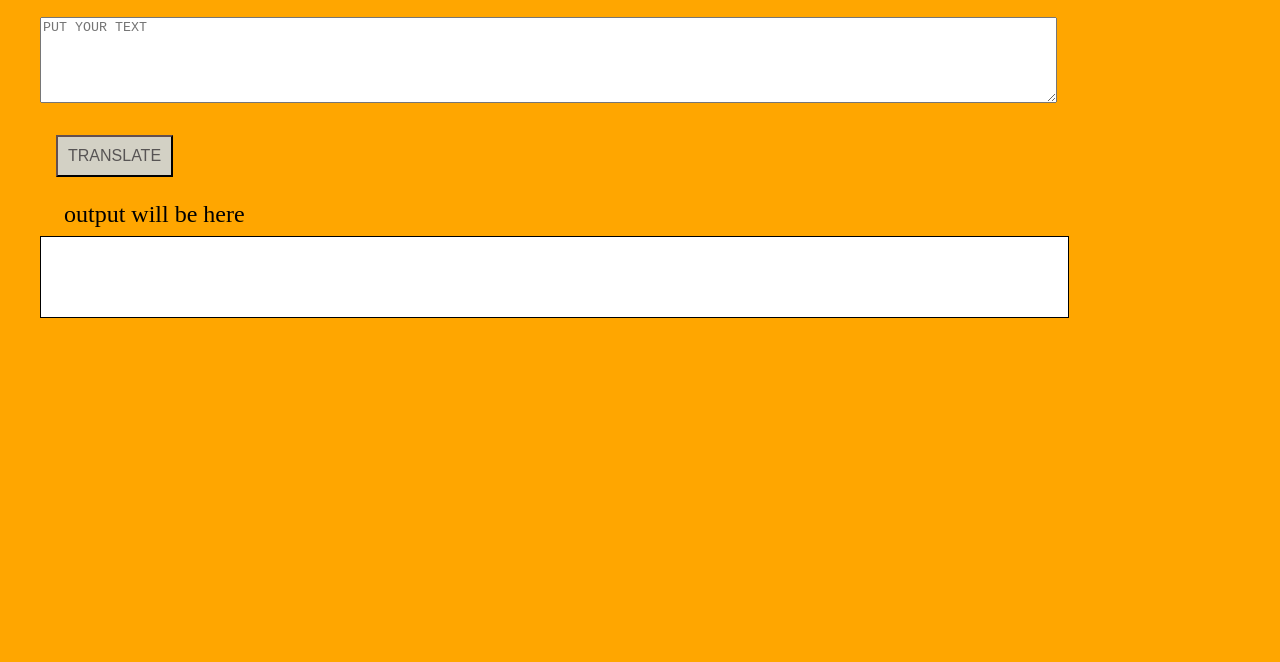
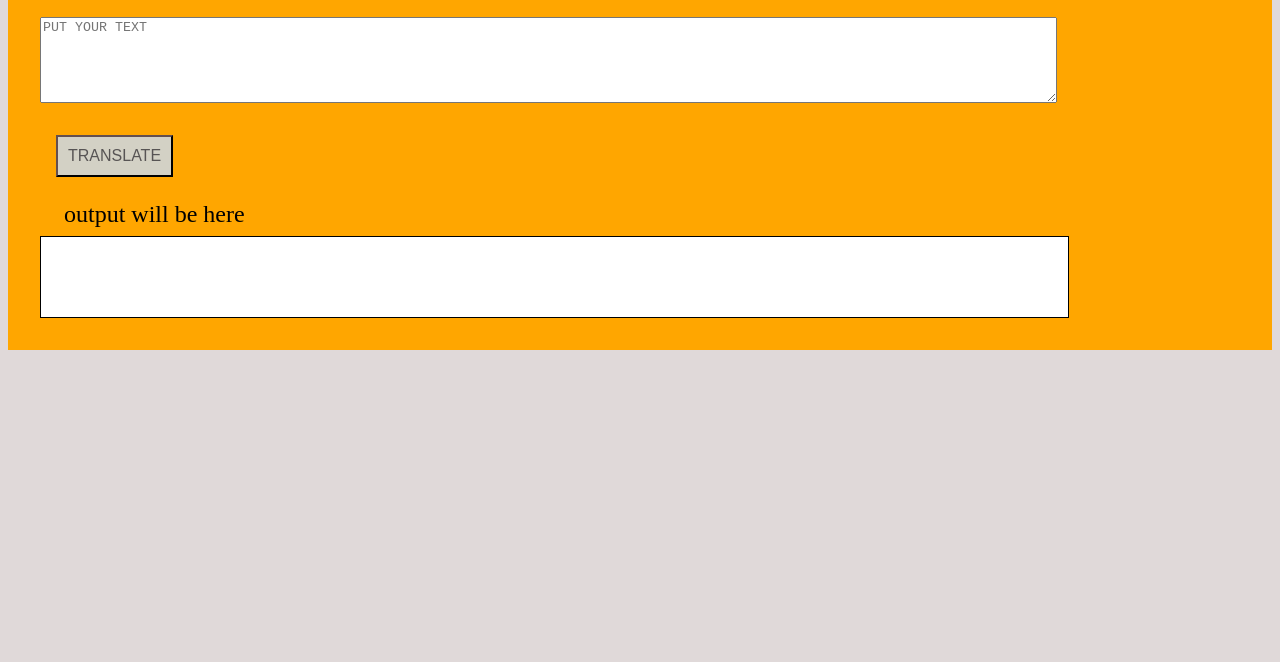
Before and after one commit to AsthaTibrewal/minion_translator, a plain HTML site: page index.html in a window 1280 px wide. Shown: the part 138-800 px from the top of the page. Drawn offline with Linux system fonts and the light colour scheme.

Commit message:
Update index.html

```diff
--- a/index.html
+++ b/index.html
@@ -12,7 +12,7 @@
     body
     {
         margin: 0%;
-    background-color:hsl(39, 100%, 50%)
+       background-color:rgb(224, 217, 217);
 
 
     }
@@ -53,6 +53,7 @@ text-align: center;
 {
    padding: 2rem 0rem;
     display: block;
+    background-color:hsl(39, 100%, 50%);
 
     margin-top: 4rem;
     margin-bottom: 4rem;
```
